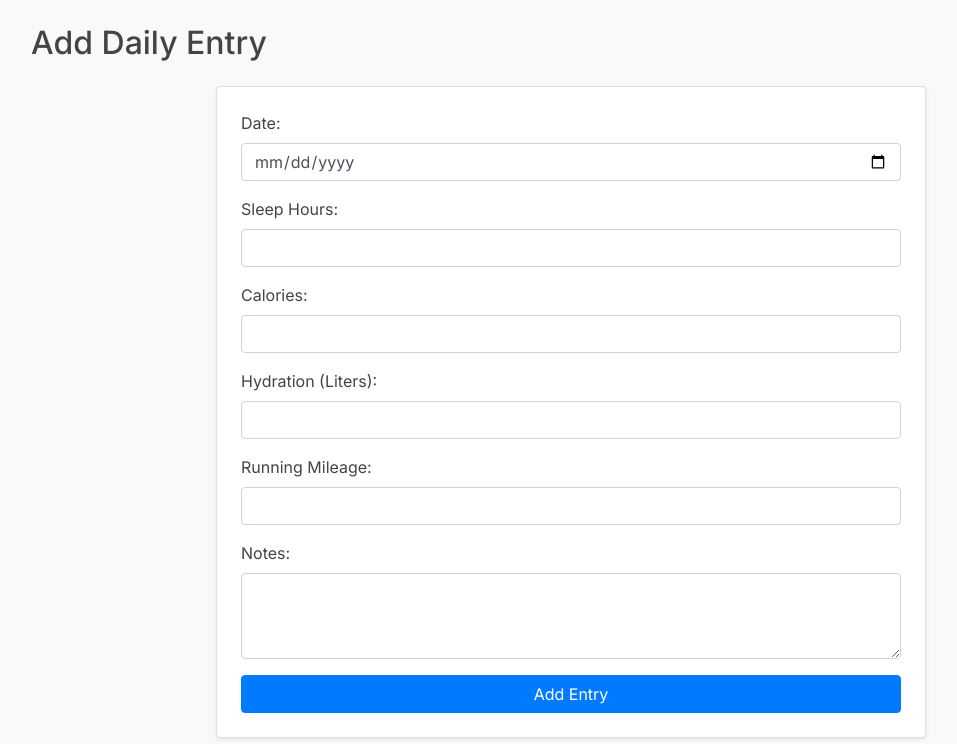
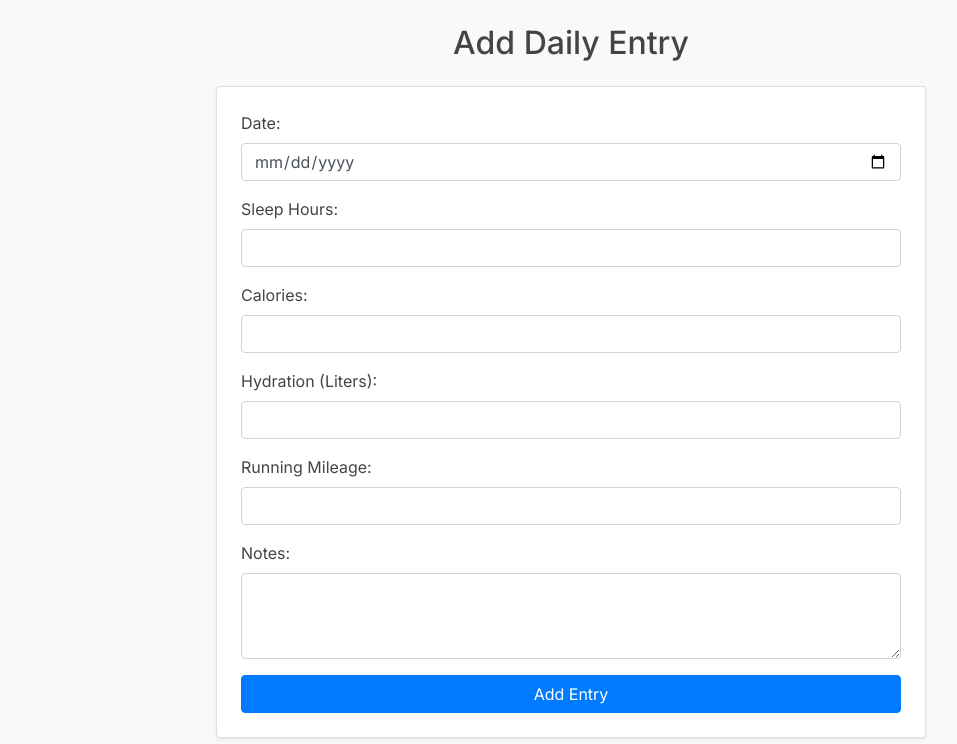
Before and after one commit to bb01010101/pythonflaskwebsite, a Flask app: page /add_entry in a window 1280 px wide. Shown: the part 56-800 px from the top of the page, without its empty margins (69-1026 px from the left). Run offline with Flask 3, Linux system fonts and the light colour scheme; a user stored in the database is signed in; some libraries are stand-ins or nearby versions.

Commit message:
font updates

```diff
--- a/website/templates/add_entry.html
+++ b/website/templates/add_entry.html
@@ -3,7 +3,7 @@
 {% block content %}
 {% if user.is_authenticated %}
 <div class="container mt-4">
-    <h2 class="mb-4">Add Daily Entry</h2>
+    <h2 class="mb-4 text-center">Add Daily Entry</h2>
     <div class="row justify-content-center">
         <div class="col-md-8">
             <form method="POST" class="card p-4 shadow-sm">
--- a/website/templates/view_data.html
+++ b/website/templates/view_data.html
@@ -4,7 +4,7 @@
 {% if user.is_authenticated %}
     <!-- Display content for logged-in users -->
 <div class="container mt-4">
-    <h2 class="mb-4">View Data</h2>
+    <h2 class="mb-4 text-center">View Data</h2>
     <div class="table-responsive">
         <table class="table table-striped table-bordered table-hover">
             <thead class="thead-dark">
```
